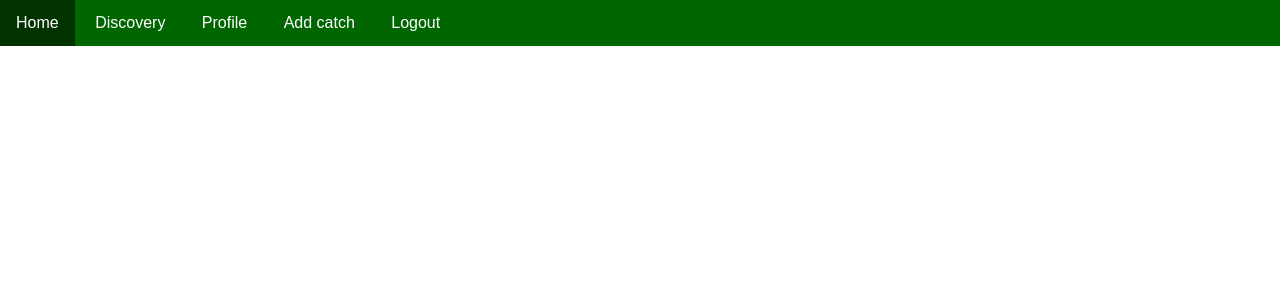
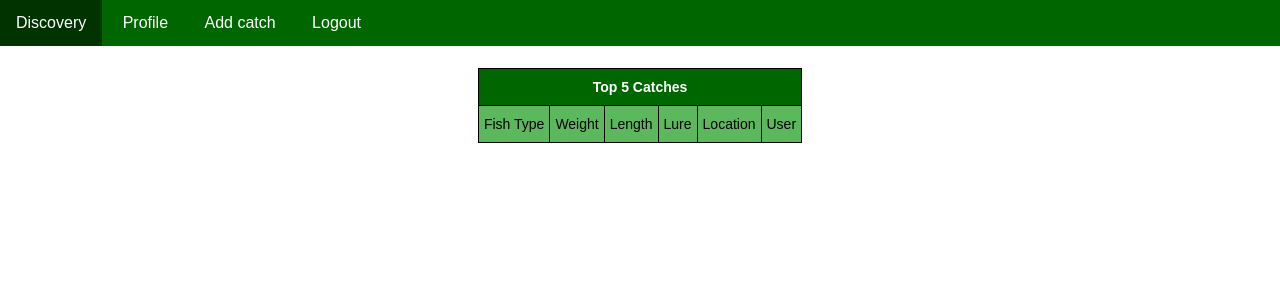
Before and after one commit to colehearld/WebApps_Project, a Flask app: page /discovery in a window 1280 px wide. Shown: the top 300 px of the page. Run offline with Flask 3, Linux system fonts and the light colour scheme; the visitor is signed in with stand-in values (Sample User, id 1); some libraries are stand-ins or nearby versions.

Commit message:
google map added to profile and add catch page

```diff
--- a/app.py
+++ b/app.py
@@ -4,6 +4,7 @@
 from config import Config
 from flask import Flask, render_template, redirect, url_for, request, session
 from flask_sqlalchemy import SQLAlchemy
+from sqlalchemy import desc
 from flask_login import login_required, current_user, UserMixin
 from functools import wraps
 
@@ -26,7 +27,7 @@
 @app.route('/', methods=['GET', 'POST'])
 @login_required
 def index():
-    return render_template('home.html')
+    return redirect(url_for('profile'))
 
 @app.route('/profile', methods=['GET'])
 @login_required
@@ -48,13 +49,15 @@
         length = request.form.get('length')
         lure = request.form.get('lure')
         location = request.form.get('location')
+        latitude = request.form.get('latitude')
+        longitude = request.form.get('longitude')
 
         if (fish_type == None or weight == None or length == None or
             lure == None or location == None):
             print('empty fields in catch form')
             return render_template('addcatch.html')
         else:
-            new_catch = Catch(fish_type=fish_type, weight=weight, length=length, lure=lure, location=location, user_username=username)
+            new_catch = Catch(fish_type=fish_type, weight=weight, length=length, lure=lure, location=location, latitude=latitude, longitude=longitude, user_username=username)
             print(new_catch)
             db.session.add(new_catch)
             db.session.commit()
@@ -67,10 +70,11 @@
 @app.route('/discovery')
 @login_required
 def discovery():
-    return render_template('discovery.html')
+    top_5_catches = Catch.query.order_by(desc(Catch.weight)).limit(5).all()
+    return render_template('discovery.html', top_catches=top_5_catches)
 
 if __name__ == "__main__":
-    #only run when initially setting up tables for the db
+    # only run when initially setting up tables for the db
     # with app.app_context():
     #     db.drop_all()
     #     db.create_all()
--- a/models.py
+++ b/models.py
@@ -27,6 +27,8 @@
     length = db.Column(db.Float)
     lure = db.Column(db.String(20))
     location = db.Column(db.String(20))
+    latitude = db.Column(db.Float)
+    longitude = db.Column(db.Float)
 
     user_username = db.Column(db.String(20), db.ForeignKey('users.username'))
 
--- /dev/null
+++ b/static/js/addCatch.js
@@ -0,0 +1,49 @@
+// Initialize and add the map
+let map;
+let marker; // Declare marker here
+
+// Moves the marker on the map.
+function moveMarker(location, map, marker) {
+  // Set the marker's position.
+  marker.setPosition(location);
+  map.panTo(location); // Optional: re-center the map on the new marker.
+  console.log(location.lat() + ', ' + location.lng()); // Log or store location
+
+  // Update the hidden form fields with the new location
+  document.getElementById('latitude').value = location.lat();
+  document.getElementById('longitude').value = location.lng();
+}
+
+async function initMap() {
+  // The location of Uluru
+  const position = { lat: 35.612, lng: -77.366};
+  // Request needed libraries.
+  //@ts-ignore
+  const { Map } = await google.maps.importLibrary("maps");
+  const { AdvancedMarkerElement } = await google.maps.importLibrary("marker");
+
+  // The map, centered at Uluru
+  map = new Map(document.getElementById("map"), {
+    zoom: 4,
+    center: position,
+    mapId: "DEMO_MAP_ID",
+
+  });
+  console.log("Map loaded");
+
+  // The marker, positioned at Uluru
+  marker = new google.maps.Marker({
+    position: position,
+    map: map,
+    title: "Uluru",
+  });
+
+  // This event listener will call moveMarker() when the map is clicked.
+  map.addListener('click', function(event) {
+    console.log(event.latLng.lat() + ', ' + event.latLng.lng());
+
+    moveMarker(event.latLng, map, marker);
+  });
+}
+
+initMap();
--- a/static/styles.css
+++ b/static/styles.css
@@ -9,8 +9,8 @@
 .nav-bar {
   list-style-type: none;
   margin: 0;
-  padding: 0;
   overflow: hidden;
+  padding: 0px;
   background-color: #006600;
   position: fixed;
   width: 100%;
@@ -137,11 +137,19 @@
   margin-top: 10px;
 }
 
+.clear-btn {
+  width: 50%;
+}
+
 .grid-container {
   display: grid;
   grid-template-columns: repeat(auto-fill, minmax(250px, 1fr));
   gap: 20px;
   padding: 20px;
+}
+
+.profile-container {
+  padding-top: 30px;
 }
 
 .catch-card {
@@ -160,3 +168,57 @@
   margin-bottom: 10px;
   color: #555;
 }
+
+.discovery-table-div {
+  margin: auto;
+  width: 50%;
+  padding: 50px;
+}
+
+.discovery-table-div h2 {
+  width: 25%;
+}
+
+.discovery-table  {
+  border-collapse:collapse;
+  border-spacing:0;
+}
+
+.discovery-table td {
+  border-color:black;
+  border-style:solid;
+  border-width:1px;
+  font-family:Arial, sans-serif;
+  font-size:14px;
+  overflow:hidden;
+  padding:10px 5px;
+  word-break:normal;
+}
+
+.discovery-table th {
+  border-color:black;
+  border-style:solid;
+  border-width:1px;
+  font-family:Arial, sans-serif;
+  font-size:14px;
+  font-weight:bold;
+  overflow:hidden;
+  padding:10px 5px;
+  word-break:normal;
+}
+
+.discovery-table .discovery-table-header {
+  border-color:inherit;
+  text-align:left;
+  vertical-align:top
+}
+
+.tg  {border-collapse:collapse;border-color:#ccc;border-spacing:0;margin:0px auto;}
+.tg td{background-color:#fff;border-color:#ccc;border-style:solid;border-width:1px;color:#333;
+  font-family:Arial, sans-serif;font-size:14px;overflow:hidden;padding:10px 5px;word-break:normal;}
+.tg th{background-color:#f0f0f0;border-color:#ccc;border-style:solid;border-width:1px;color:#ffffff;
+  font-family:Arial, sans-serif;font-size:14px;font-weight:normal;overflow:hidden;padding:10px 5px;word-break:normal;}
+.tg .tg-0foe{background-color:#006600;border-color:#000000;font-weight:bold;text-align:center;vertical-align:top}
+.tg .tg-j1id{background-color:#c0c0c0;border-color:#000000;text-align:right;vertical-align:top}
+.tg .tg-f7v4{background-color:#c0c0c0;border-color:#000000;text-align:left;vertical-align:top}
+.tg .tg-ilu6{background-color:#5cb85c;border-color:#000000;color:#000000;text-align:left;vertical-align:top}
--- /dev/null
+++ b/templates/404_error.html
@@ -0,0 +1,4 @@
+<body>
+    <h1>404 error</h1>
+    <p>service not found</p>
+</body>
--- /dev/null
+++ b/templates/500_error.html
@@ -0,0 +1,4 @@
+<body>
+    <h1>500 error</h1>
+    <p>Internal server error</p>
+</body>
--- a/templates/base.html
+++ b/templates/base.html
@@ -1,20 +1,22 @@
 <!DOCTYPE html>
 <html lang="en">
 <head>
-<meta charset="UTF-8">
-<meta name="viewport" content="width=device-width, initial-scale=1.0">
-<title>{% block title %}Home{% endblock %}</title>
-<link rel="stylesheet" href="static/styles.css">
+  <meta charset="UTF-8">
+  <meta name="viewport" content="width=device-width, initial-scale=1.0">
+  <title>{% block title %}Home{% endblock %}</title>
+  <link rel="stylesheet" href="static/styles.css">
+  <link rel="stylesheet" href="https://fonts.googleapis.com/icon?family=Material+Icons">
+  <script src="https://ajax.googleapis.com/ajax/libs/jquery/3.3.1/jquery.min.js"></script>
+  <script src="https://maxcdn.bootstrapcdn.com/bootstrap/3.4.0/js/bootstrap.min.js"></script>
+  <script type="module" src="{{ url_for('static', filename='js/addCatch.js')}}"></script>
 </head>
 <body>
   <ul class="nav-bar">
-    <li><a class="active" href="/">Home</a></li>
     <li><a href="discovery">Discovery</a></li>
     <li><a href="profile">Profile</a></li>
     <li><a href="addcatch">Add catch</a></li>
     <li><a href="logout">Logout</a></li>
-
-  </ul>
+  </ul><br>
 
   <div class="container">{% block content %} {% endblock %}</div>
 </body>
--- a/templates/discovery.html
+++ b/templates/discovery.html
@@ -1,4 +1,33 @@
 {% extends "base.html" %} {% block title %}Discovery{% endblock %} {% block content
   %}
+  <div class="discovery-table-div">
+    <table class="tg">
+      <thead>
+        <tr>
+          <th class="tg-0foe" colspan="6">Top 5 Catches</th>
+        </tr>
+      </thead>
+      <tbody>
+        <tr>
+          <td class="tg-ilu6">Fish Type</td>
+          <td class="tg-ilu6">Weight</td>
+          <td class="tg-ilu6">Length</td>
+          <td class="tg-ilu6">Lure</td>
+          <td class="tg-ilu6">Location</td>
+          <td class="tg-ilu6">User</td>
+        </tr>
+        {% for catch in top_catches %}
+        <tr>
+          <td class="tg-f7v4">{{ catch.fish_type }}</td>
+          <td class="tg-f7v4">{{ catch.weight }}</td>
+          <td class="tg-j1id">{{ catch.length }}</td>
+          <td class="tg-j1id">{{ catch.lure }}</td>
+          <td class="tg-j1id">{{ catch.location }}</td>
+          <td class="tg-j1id">{{ catch.user_username }}</td>
+        </tr>
+        {% endfor %}
+      </tbody>
+    </table>
+  </div>
 
   {% endblock %}
--- a/templates/login.html
+++ b/templates/login.html
@@ -14,11 +14,11 @@
         <h2>Login or Sign Up</h2>
           <div class="form-input">
             <label for="username">Username</label>
-            <input type="text" id="username" name="username" required>
+            <input type="text" id="username" name="username" placeholder="enter username" required>
           </div>
           <div class="form-input">
             <label for="password">Password</label>
-            <input type="password" id="password" name="password" required>
+            <input type="password" id="password" name="password" placeholder="enter password" required>
           </div>
           <button class="login-button">Log In</button>
           <button class="signup-button"><a href="signup">Sign Up</a></button>
--- a/templates/signup.html
+++ b/templates/signup.html
@@ -22,15 +22,15 @@
             <h2>Sign Up</h2>
             <div class="form-input">
                 <label for="username">Username</label>
-                <input type="text" id="username" name="username" placeholder="enter username">
+                <input type="text" id="username" name="username" placeholder="enter username" required>
             </div>
             <div class="form-input">
                 <label for="password">Password</label>
-                <input type="password" id="password1" name="password1" placeholder="enter password">
+                <input type="password" id="password1" name="password1" placeholder="enter password" required>
             </div>
             <div class="form-input">
                 <label for="password">Confirm Password</label>
-                <input type="password" id="password2" name="password2" placeholder="re-enter password">
+                <input type="password" id="password2" name="password2" placeholder="re-enter password" required>
             </div>
             <button class="signup-button">Sign Up</button>
           </div>
```
Also changed, not shown: auth.py (+3 -10 lines), templates/addcatch.html (+18 -1 lines), templates/profile.html (+19 -1 lines), static/js/index.js (added), static/js/profileMap.js (added).
